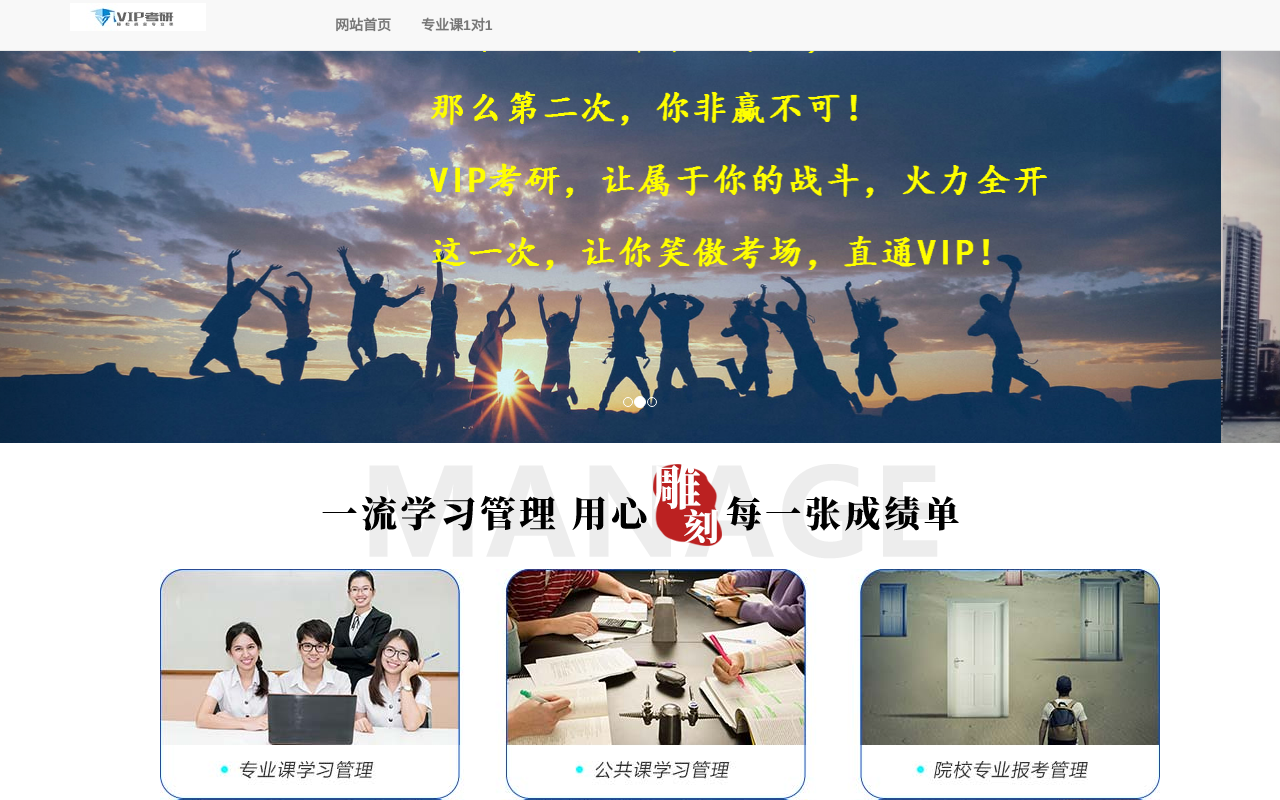
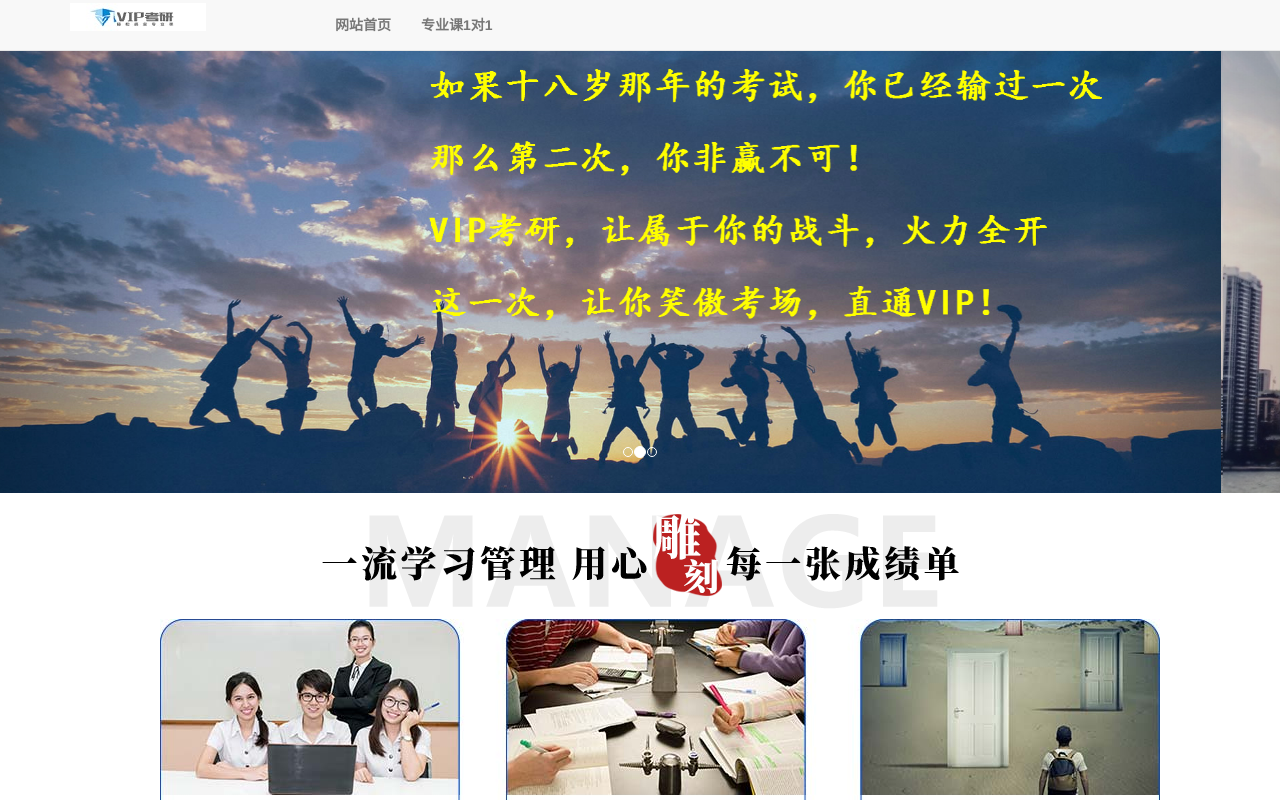
Before and after one commit to climb-success/front, a Vue app in the folder web/: page /#/home in a window 1280 px wide. Shown: the top 800 px of the page. Built offline with nearby package versions, Linux system fonts and the light colour scheme; a web font is replaced by a local one.

Commit message:
fix:优化

```diff
--- a/web/src/components/Home.vue
+++ b/web/src/components/Home.vue
@@ -32,7 +32,7 @@
                 </div>
             </div>
         </div>
-        <div id="headerwrap">
+        <div id="headerwrap" style="margin-top: 50px">
             <div class="row text-center">
                 <div id="mid" class="col-lg-12">
                     <div data-ride="carousel" class="carousel slide" id="carousel-container">
@@ -53,7 +53,7 @@
                             <li data-slide-to="2" data-target="#carousel-container"></li>
                         </ol>
                         <a data-slide="prev" href="#carousel-container" class="left carousel-control">
-                            <span class="glyphicon glyphicon-arrow-left"></span>
+                            <span class="glyphicon glyphicon-chevron-left"></span>
                         </a>
                         <a data-slide="next" href="#carousel-container" class="right carousel-control">
                             <span class="glyphicon glyphicon-chevron-right"></span>
```
